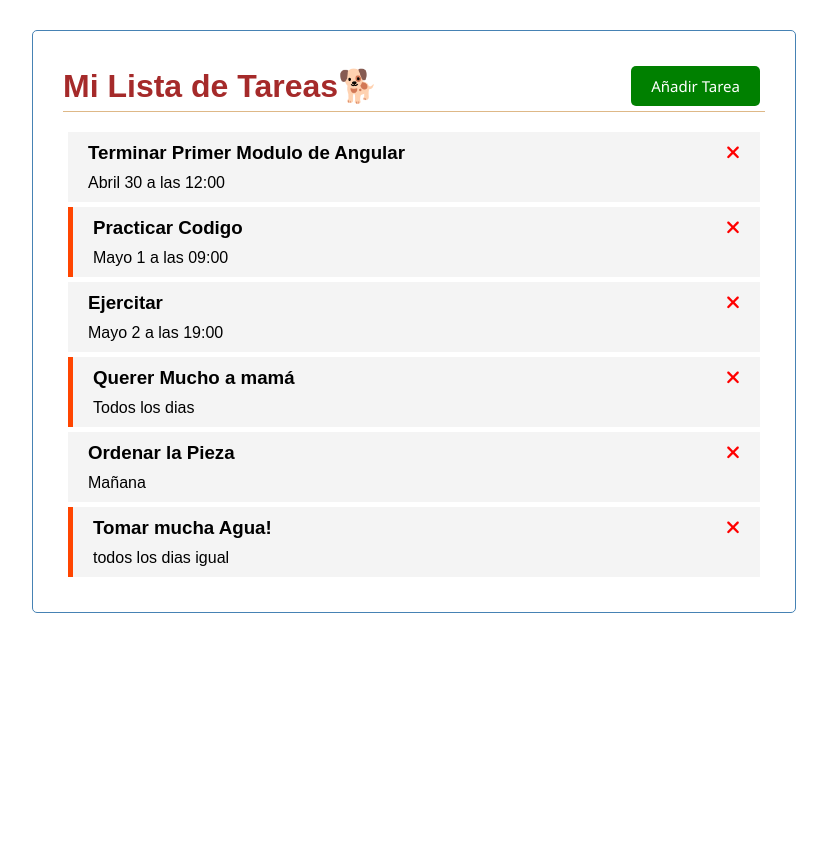
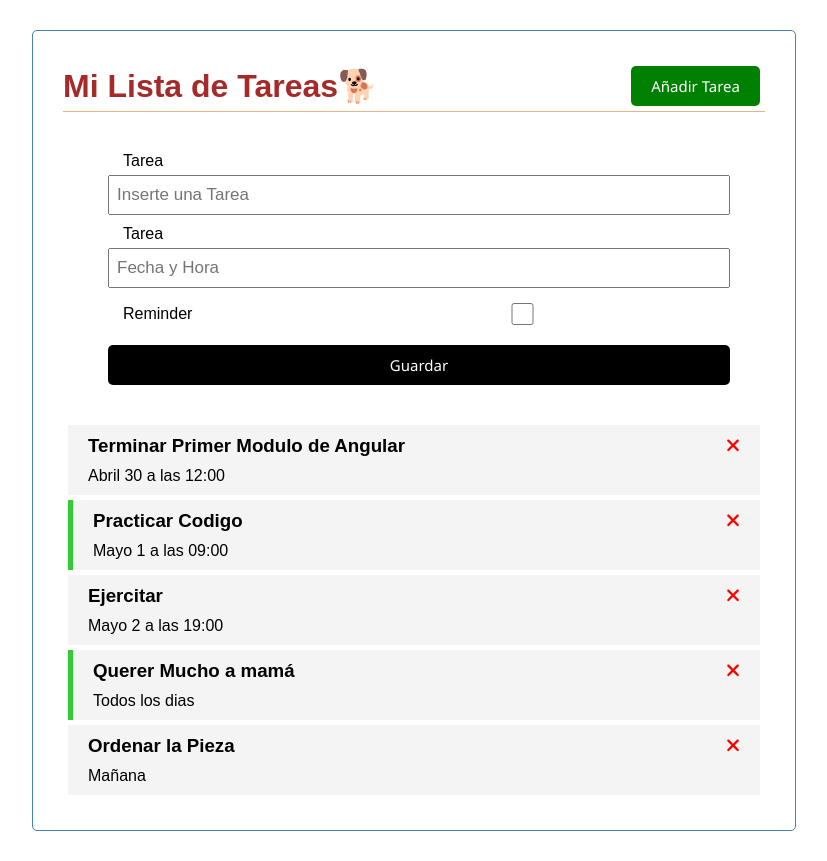
Before and after one commit to DanidelSur/mi_Primera_app_Angular, an Angular app: page / in a window 1280 px wide. Shown: the whole page, without its empty margins (226-1053 px from the left). Before the commit the page ends 800 px from the top, so only its background shows below. Built offline with nearby package versions, Linux system fonts and the light colour scheme; data requests are answered from the project's data file.

Commit message:
Se agrego un Formulario para Tareas y Funciona exitosamente... se agrega y se modifica la base de datos. todo ok!

```diff
--- a/db.json
+++ b/db.json
@@ -29,12 +29,6 @@
       "texto": "Ordenar la Pieza",
       "dia": "Mañana",
       "reminder": false
-    },
-    {
-      "id": 6,
-      "texto": "Tomar mucha Agua!",
-      "dia": "todos los dias igual",
-      "reminder": true
     }
   ]
 }
--- /dev/null
+++ b/src/app/components/add-tasks/add-tasks.component.css
@@ -0,0 +1,3 @@
+.add-form {
+    margin: 40px;
+}
--- /dev/null
+++ b/src/app/components/add-tasks/add-tasks.component.html
@@ -0,0 +1,36 @@
+<form class="add-form" (ngSubmit)="onSubmit()">
+    <div class="form-control">
+        <label for="Tarea">Tarea</label>
+        <input
+            type="text"
+            name="Tarea"
+            placeholder="Inserte una Tarea"
+            id="text"
+            [(ngModel)]="texto"
+        >
+
+    </div>
+    <div class="form-control">
+        <label for="Dia">Tarea</label>
+        <input
+            type="text"
+            name="Dia"
+            placeholder="Fecha y Hora"
+            id="dia"
+            [(ngModel)]="dia"
+        >
+
+    </div>
+    <div class="form-control form-control-check">
+
+        <label for="Reminder">Reminder</label>
+        <input
+            type="checkbox"
+            id="reminder"
+            name="Reminder"
+            [(ngModel)]="reminder"
+        >
+    </div>
+
+    <button type="submit" value="Save-Task" class="btn btn-block">Guardar</button>
+</form>
--- /dev/null
+++ b/src/app/components/add-tasks/add-tasks.component.ts
@@ -0,0 +1,34 @@
+import { Component, OnInit, Output, EventEmitter } from '@angular/core';
+import { TAREA } from 'src/app/TAREA';
+
+@Component({
+  selector: 'app-add-tasks',
+  templateUrl: './add-tasks.component.html',
+  styleUrls: ['./add-tasks.component.css']
+})
+export class AddTasksComponent implements OnInit {
+
+  @Output() aAgregarTarea: EventEmitter<TAREA> = new EventEmitter()
+
+  texto: string = ""
+  dia: string = ""
+  reminder: boolean = false
+
+  constructor() { }
+
+  ngOnInit(): void {
+  }
+
+  onSubmit(){
+    if(this.texto.length === 0){
+      alert("Favor de agregar una Tarea!")
+      return
+    }
+
+    const {texto, dia, reminder} = this
+    const nuevaTarea = {texto,dia,reminder}
+    this.aAgregarTarea.emit(nuevaTarea)
+    }
+    // * 1:52:23
+
+}
--- a/src/app/components/task-item/task-item.component.css
+++ b/src/app/components/task-item/task-item.component.css
@@ -6,7 +6,7 @@
 }
 
 .task.reminder{
-    border-left: 5px solid orangered;
+    border-left: 5px solid limegreen;
 }
 
 .task h3{
--- a/src/app/components/tasks/tasks.component.html
+++ b/src/app/components/tasks/tasks.component.html
@@ -1,3 +1,6 @@
+<app-add-tasks (aAgregarTarea)="agregarUnaTarea($event)">
+
+</app-add-tasks>
 <app-task-item *ngFor="let tarea of unasTareas" [tarea]="tarea" (aDescartarTarea)="borrarTarea(tarea)" (onToggleReminder)="toggleReminder(tarea)">
     <!--! Cuidado tenia FOR en vez de OF -->
     {{tarea.texto}}
--- a/src/app/components/tasks/tasks.component.ts
+++ b/src/app/components/tasks/tasks.component.ts
@@ -33,4 +33,10 @@ export class TasksComponent implements OnInit {
     this.taskService.actualizarReminder(tarea).subscribe()
   }
 
+  agregarUnaTarea(tarea: TAREA){
+    this.taskService.agregarUnaTarea(tarea).subscribe(tarea => {
+      this.unasTareas.push(tarea)
+    })
+  }
+
 }
--- a/src/app/service/tarea-s.service.ts
+++ b/src/app/service/tarea-s.service.ts
@@ -35,4 +35,11 @@ export class TareaSService {
     return this.http.put<TAREA>(url, tarea, httpOptions)
 
   }
+
+  agregarUnaTarea(tarea: TAREA):Observable<TAREA>{
+
+    // const url = `${this.apiUrl}/${tarea.id}`
+
+    return this.http.post<TAREA>(this.apiUrl, tarea, httpOptions)
+  }
 }
--- a/src/styles.css
+++ b/src/styles.css
@@ -45,14 +45,19 @@ body{
 .btn-block {
     display: block;
     width: 100%;
+    margin-top: 15px;
 }
 
 .form-control {
-    margin: 20px 0;
+    margin: 5px 0;
 }
 
 .form-control label {
     display: block;
+    text-align:start;
+    padding-left: 20px;
+    margin-bottom: 0px;
+    justify-content: center;
 }
 
 .form-control input {
@@ -66,7 +71,8 @@ body{
 .form-control-check {
     display: flex;
     align-items: center;
-    justify-content: space-between;
+    justify-content: center;
+    margin-top: 0px;
 }
 
 .form-control-check label {
@@ -75,5 +81,5 @@ body{
 
 .form-control-check input {
     flex: 2;
-    height: 20px;
+    height: 22px;
 }
```
Also changed, not shown: src/app/app.module.ts (+7 -2 lines).
